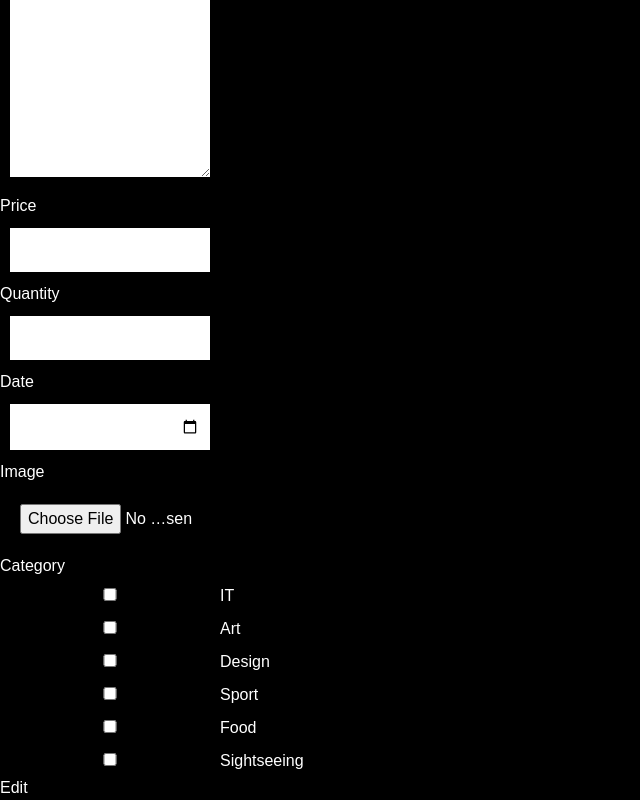
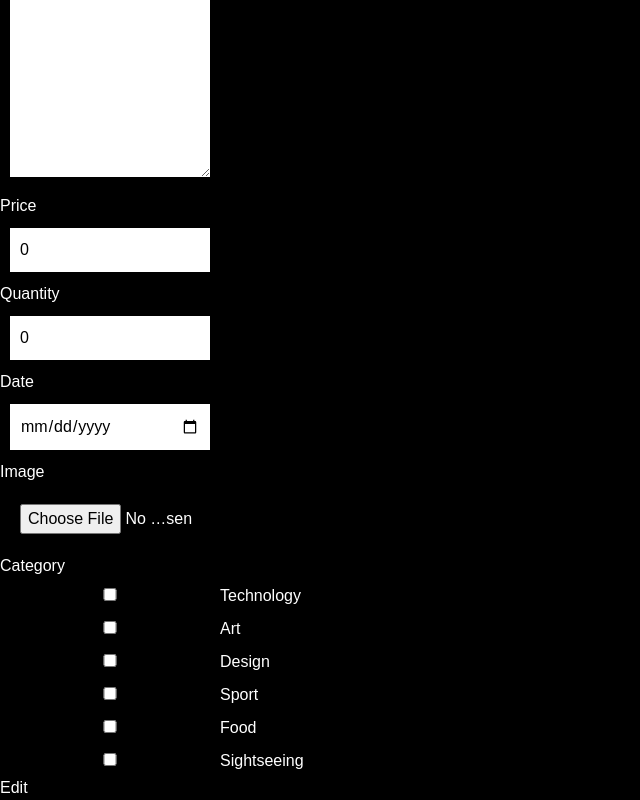
Before and after one commit to MagdaDra/oMERCADO_client, a React (Vite) app: page /services/edit/1 in a window 1280 px wide. Shown: the part 428-1228 px from the top of the page, without its empty margins (0-640 px from the left). Built offline with nearby package versions, Linux system fonts and the light colour scheme; no server answers.

Commit message:
Changed color of input in Add and Edit

```diff
--- a/src/pages/AddService.jsx
+++ b/src/pages/AddService.jsx
@@ -109,6 +109,7 @@ const AddService = () => {
 			<form onSubmit={handleSubmit}>
 				<label>Name</label>
 				<input
+					className='text-black'
 					type='text'
 					name='serviceName'
 					value={serviceName}
@@ -117,6 +118,7 @@ const AddService = () => {
 
 				<label>Description</label>
 				<textarea
+					className='text-black'
 					rows={15}
 					cols={5}
 					itemType='text'
@@ -126,6 +128,7 @@ const AddService = () => {
 
 				<label>Price</label>
 				<input
+					className='text-black'
 					type='number'
 					name='price'
 					value={price}
@@ -134,6 +137,7 @@ const AddService = () => {
 
 				<label>Quantity</label>
 				<input
+					className='text-black'
 					type='number'
 					name='quantity'
 					value={quantity}
@@ -142,6 +146,7 @@ const AddService = () => {
 
 				<label>Date</label>
 				<input
+					className='text-black'
 					type='date'
 					name='date'
 					value={date}
--- a/src/pages/EditService.jsx
+++ b/src/pages/EditService.jsx
@@ -20,7 +20,7 @@ const EditService = () => {
 	const { serviceId } = useParams();
 
 	const categories = [
-		{ id: 1, label: 'IT' },
+		{ id: 1, label: 'Technology' },
 		{ id: 2, label: 'Art' },
 		{ id: 3, label: 'Design' },
 		{ id: 4, label: 'Sport' },
@@ -128,6 +128,7 @@ const EditService = () => {
 			<form onSubmit={handleSubmit}>
 				<label>Name</label>
 				<input
+					className='text-black'
 					type='text'
 					name='serviceName'
 					value={serviceName}
@@ -136,6 +137,7 @@ const EditService = () => {
 
 				<label>Description</label>
 				<textarea
+					className='text-black'
 					rows={15}
 					cols={5}
 					itemType='text'
@@ -145,6 +147,7 @@ const EditService = () => {
 
 				<label>Price</label>
 				<input
+					className='text-black'
 					type='number'
 					name='price'
 					value={price}
@@ -153,6 +156,7 @@ const EditService = () => {
 
 				<label>Quantity</label>
 				<input
+					className='text-black'
 					type='number'
 					name='quantity'
 					value={quantity}
@@ -161,6 +165,7 @@ const EditService = () => {
 
 				<label>Date</label>
 				<input
+					className='text-black'
 					type='date'
 					name='date'
 					value={date}
--- a/src/pages/SingleServicePage.jsx
+++ b/src/pages/SingleServicePage.jsx
@@ -70,6 +70,8 @@ const SingleServicePage = () => {
 		}
 	};
 
+	console.log('serviceId: ', serviceId)
+
 	// Add/Substract button
 
 	const AddSubstractButton = () => {
@@ -85,8 +87,6 @@ const SingleServicePage = () => {
 			</div>
 		);
 	};
-
-
 
 
 	return (
```
